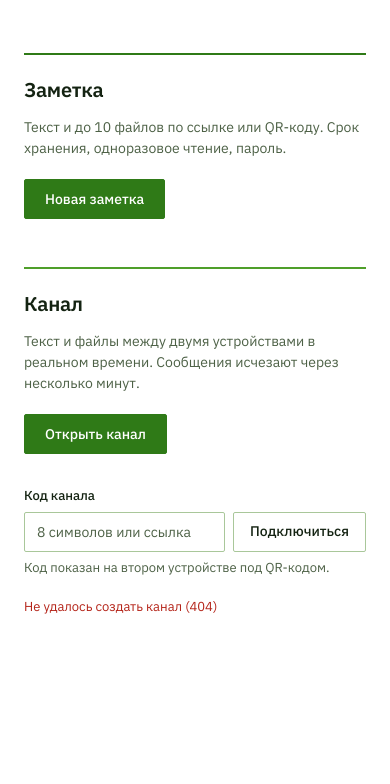
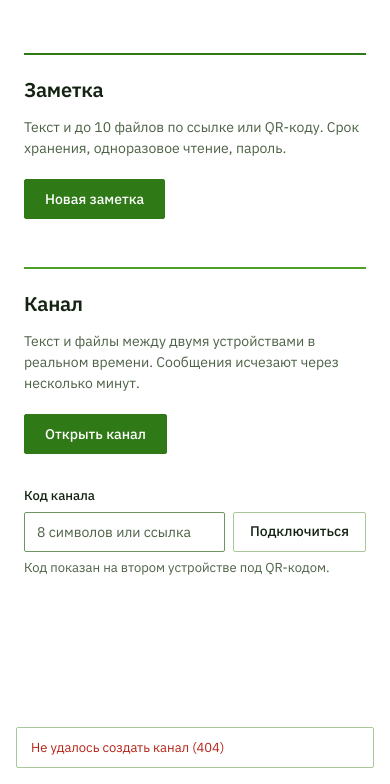
Before and after one commit to zkuzmine-dot/CopyPaste, a plain HTML site: page app/static/index.html in a window 390 px wide. Both pictures are taken after a click on the button "Открыть канал". Shown: the part 60-844 px from the top of the page. Drawn offline with Linux system fonts and the light colour scheme; no server answers.

Commit message:
Homework from Tyler: accessible field borders, pinned status on phones

```diff
--- a/app/static/style.css
+++ b/app/static/style.css
@@ -98,6 +98,9 @@
   --panel: #f1f8ec;
   --line: #dce9d3;
   --line-strong: #a9c79a;
+  /* Поле узнают только по рамке, поэтому контраст с фоном не ниже 3:1 (WCAG 1.4.11).
+     Кнопкам хватает надписи, у них рамка светлее */
+  --field: #6f9460;
   --text: #142312;
   --muted: #4d6146;
   --primary: #2f7a17;
@@ -120,6 +123,7 @@
     --panel: #122011;
     --line: #1d331a;
     --line-strong: #335a2c;
+    --field: #467a3b;
     --text: #ecf6e8;
     --muted: #a3bb9b;
     --primary: #6fbf3a;
@@ -355,7 +359,7 @@ a:hover {
   padding: 0 12px;
   background: var(--bg);
   color: var(--text);
-  border: 1px solid var(--line-strong);
+  border: 1px solid var(--field);
   border-radius: var(--radius);
   font: inherit;
 }
@@ -409,6 +413,26 @@ a:hover {
 
 .status.error {
   color: var(--error);
+}
+
+/* На телефоне строка в конце длинной страницы уходит за экран — сообщение закреплено внизу.
+   В редакторе оно над прилипшей панелью действий: 12 + 48 + 12 px панели и зазор */
+@media (max-width: 520px) {
+  .status:not(:empty) {
+    position: fixed;
+    right: 16px;
+    bottom: 16px;
+    left: 16px;
+    z-index: 2;
+    padding: 10px 14px;
+    background: var(--bg);
+    border: 1px solid var(--line-strong);
+    border-radius: var(--radius);
+  }
+
+  .page:has(#note-view:not([hidden]) #editor-area:not([hidden])) .status:not(:empty) {
+    bottom: 84px;
+  }
 }
 
 .progress {
@@ -557,7 +581,7 @@ a:hover {
   resize: vertical;
   background: var(--bg);
   color: var(--text);
-  border: 1px solid var(--line-strong);
+  border: 1px solid var(--field);
   border-radius: var(--radius);
   font: 14px/1.6 var(--mono);
 }
```
